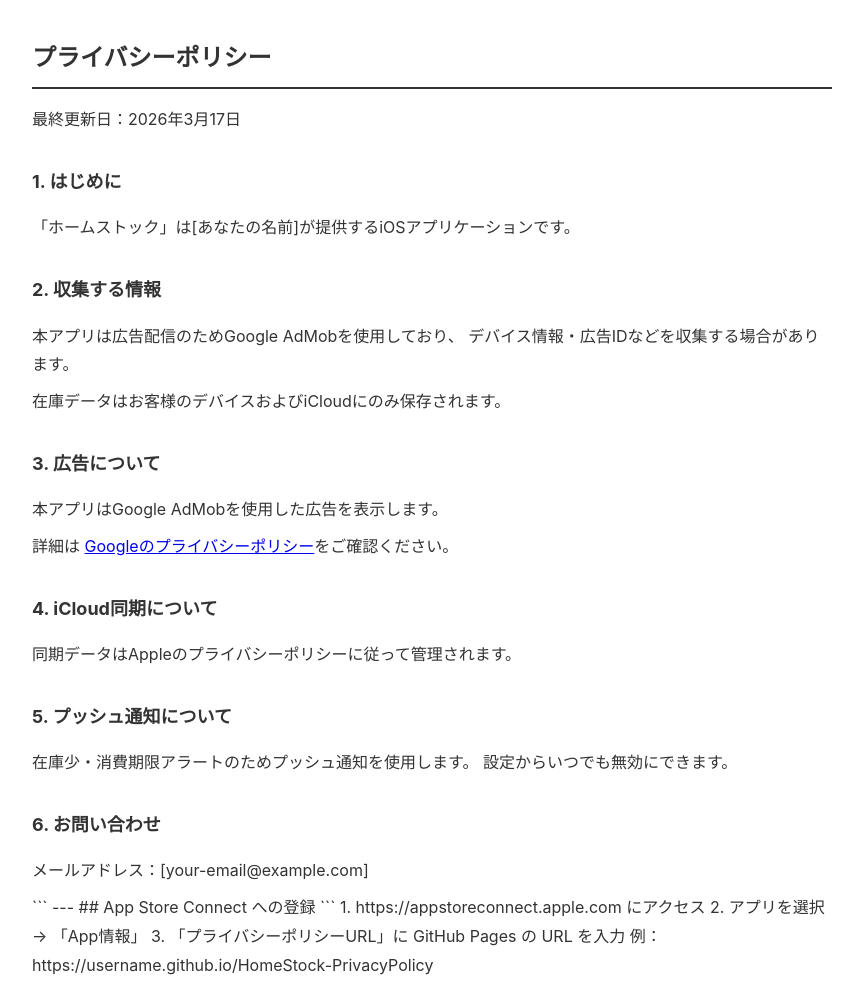
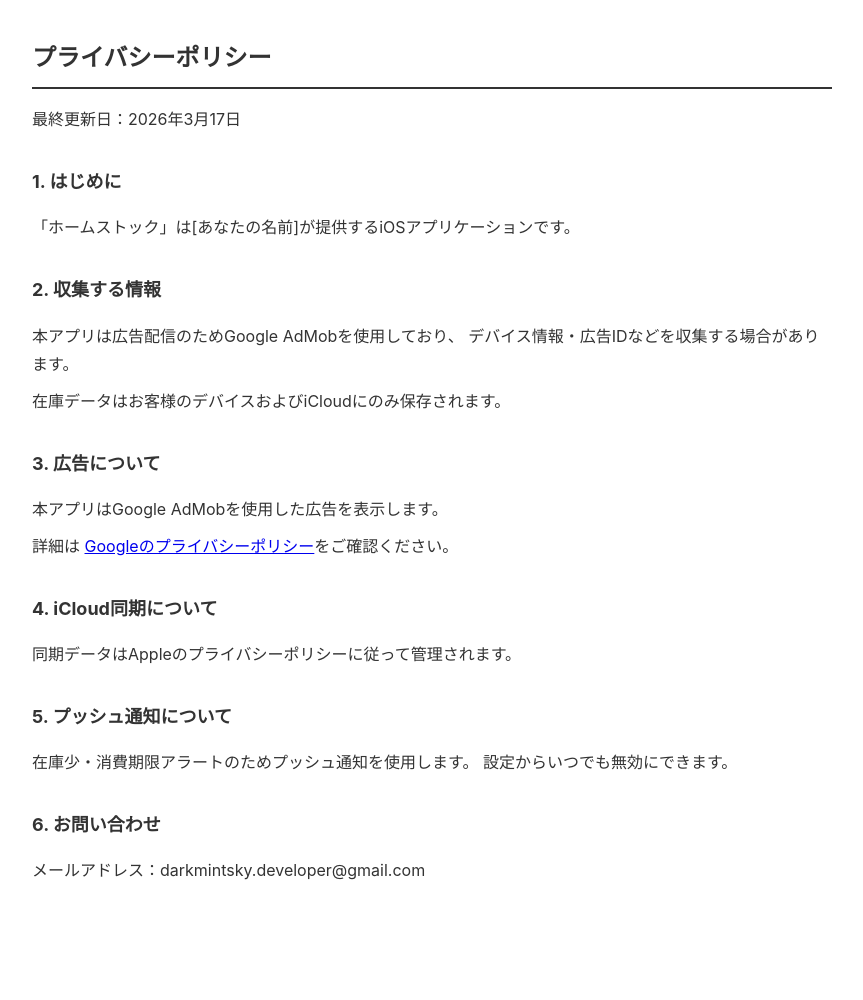
Before and after one commit to kozuna-1216/HomeStock-PrivacyPolicy, a plain HTML site: page index.html in a window 1280 px wide. Shown: the whole page, without its empty margins (208-1071 px from the left). After the commit the page ends 913 px from the top, so only its background shows below. Drawn offline with Linux system fonts and the light colour scheme.

Commit message:
Update contact email in index.html

````diff
--- a/index.html
+++ b/index.html
@@ -44,17 +44,6 @@
     設定からいつでも無効にできます。</p>
 
     <h2>6. お問い合わせ</h2>
-    <p>メールアドレス：[your-email@example.com]</p>
+    <p>メールアドレス：darkmintsky.developer@gmail.com</p>
 </body>
 </html>
-```
-
----
-
-## App Store Connect への登録
-```
-1. https://appstoreconnect.apple.com にアクセス
-2. アプリを選択 → 「App情報」
-3. 「プライバシーポリシーURL」に
-   GitHub Pages の URL を入力
-   例：https://username.github.io/HomeStock-PrivacyPolicy
````
